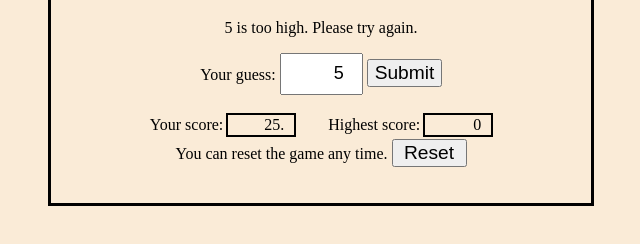
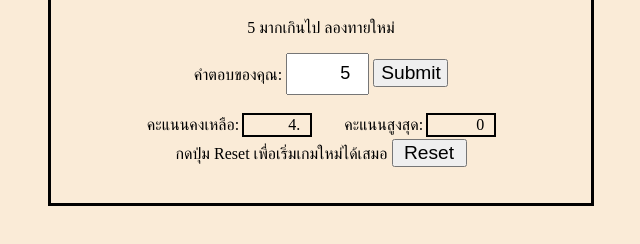
Before and after one commit to sornthep/numberguessing, a plain HTML site: page index.html in a window 1280 px wide. Both pictures are taken after typing "5" into the empty fields and a click on the button "Submit". Shown: the part 134-378 px from the top of the page, without its empty margins (10-650 px from the left). Drawn offline with Linux system fonts and the light colour scheme; a web font is replaced by a local one.

Commit message:
translate to Thai

```diff
--- a/index.html
+++ b/index.html
@@ -14,21 +14,21 @@
         <p class="message">
         </p>
         <p>
-            Your guess:
+            คำตอบของคุณ:
             <input type="number" class="guess" min="1" max="20">
             <button class="btn">Submit</button>
         </p>
         <p>
             <table align="center">
                 <tr>
-                    <td class="scoretxt">Your score:</td>
+                    <td class="scoretxt">คะแนนคงเหลือ:</td>
                     <td class="score"></td>
                     <td width="25px"> </td>
-                    <td class="highest-scoretxt">Highest score:</td>
+                    <td class="highest-scoretxt">คะแนนสูงสุด:</td>
                     <td class="highest-score"></td>
                 </tr>
             </table>
-            <div>You can reset the game any time.
+            <div>กดปุ่ม Reset เพื่อเริ่มเกมใหม่ได้เสมอ
                 <button class="reset-btn">Reset</button>
             </div>
         </p>
--- a/script.js
+++ b/script.js
@@ -1,10 +1,15 @@
 console.log('start...');
 
-const maxi = 50;
-const youhavelost = "You have lost. Click reset to start a new game.";
-const youhavewon = "You have won. Click reset to start a new game.";
+const maxi = 20;
+const youhavelost = "คุณแพ้แล้ว กดปุ่ม Reset เพื่อเริ่มเกมใหม่";
+const youhavewon = "คุณชนะแล้ว กดปุ่ม Reset เพื่อเริ่มเกมใหม่";
 
-maxScore = () => Math.trunc(maxi/2)+1;
+maxScore = () => {
+    let i = 0;
+    while (2**i<maxi) i++;
+    return i;
+}
+//maxScore = () => Math.trunc(maxi/2)+1;
 calcSecret = () => Math.trunc(Math.random() * maxi) + 1;
 
 let secret;
@@ -47,14 +52,14 @@ myFunction = () => {
         if (yourGuess >= 1 && yourGuess <= maxi) {
             if (yourGuess === secret) {
                 won = true;
-                msgEl.textContent = `Congratulations!!! ${yourGuess} is correct. You have won.`;
+                msgEl.textContent = `ยินดีด้วย!!! ${yourGuess} เป็นคำตอบที่ถูกต้อง คุณชนะแล้ว`;
                 msgClass('inform');
                 if (numScore > highestScore) {
                     highestScore = numScore;
                     updateHighestScore(highestScore);
                 }
             } else {
-                const howWrong = (yourGuess > secret) ? " is too high.  " : " is too low.  ";
+                const howWrong = (yourGuess > secret) ? " มากเกินไป  " : " น้อยเกินไป  ";
                 numScore--;
                 updateScore(numScore);
                 if (numScore <= 0) {
@@ -62,12 +67,12 @@ myFunction = () => {
                     msgEl.textContent = youhavelost;
                     msgClass('inform');
                 } else {
-                    msgEl.textContent = yourGuess + howWrong + " Please try again.";
+                    msgEl.textContent = yourGuess + howWrong + " ลองทายใหม่";
                     msgClass('normal');
                 }
             }
         } else {
-            msgEl.textContent = `Please guess between 1 and ${maxi}.  `;
+            msgEl.textContent = `กรุณาทายตัวเลขระหว่าง 1 และ ${maxi}.  `;
             msgClass('alert');
         }
     } else if (won) {
@@ -83,7 +88,7 @@ myResetFunction = () => {
     secret = calcSecret();
     numScore = maxScore();
     guessEl.value = '';
-    msgEl.textContent = `Start playing by entering you guess between 1 and ${maxi}.`;
+    msgEl.textContent = `เริ่มเล่นโดยทายตัวเลขระหว่าง 1 และ ${maxi}.`;
     msgClass('inform');
     score.textContent = `${numScore}`;
     highest.textContent = `${highestScore}`;
```
